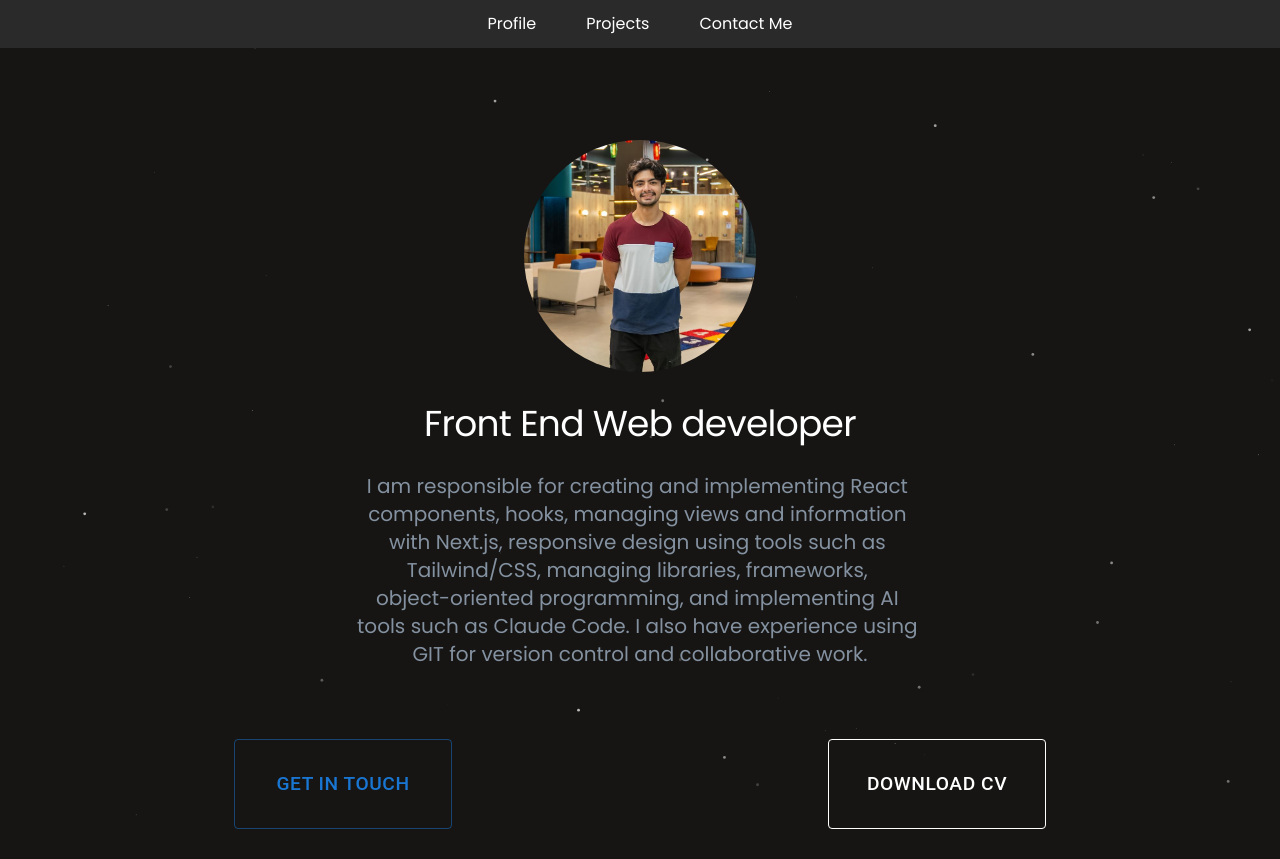
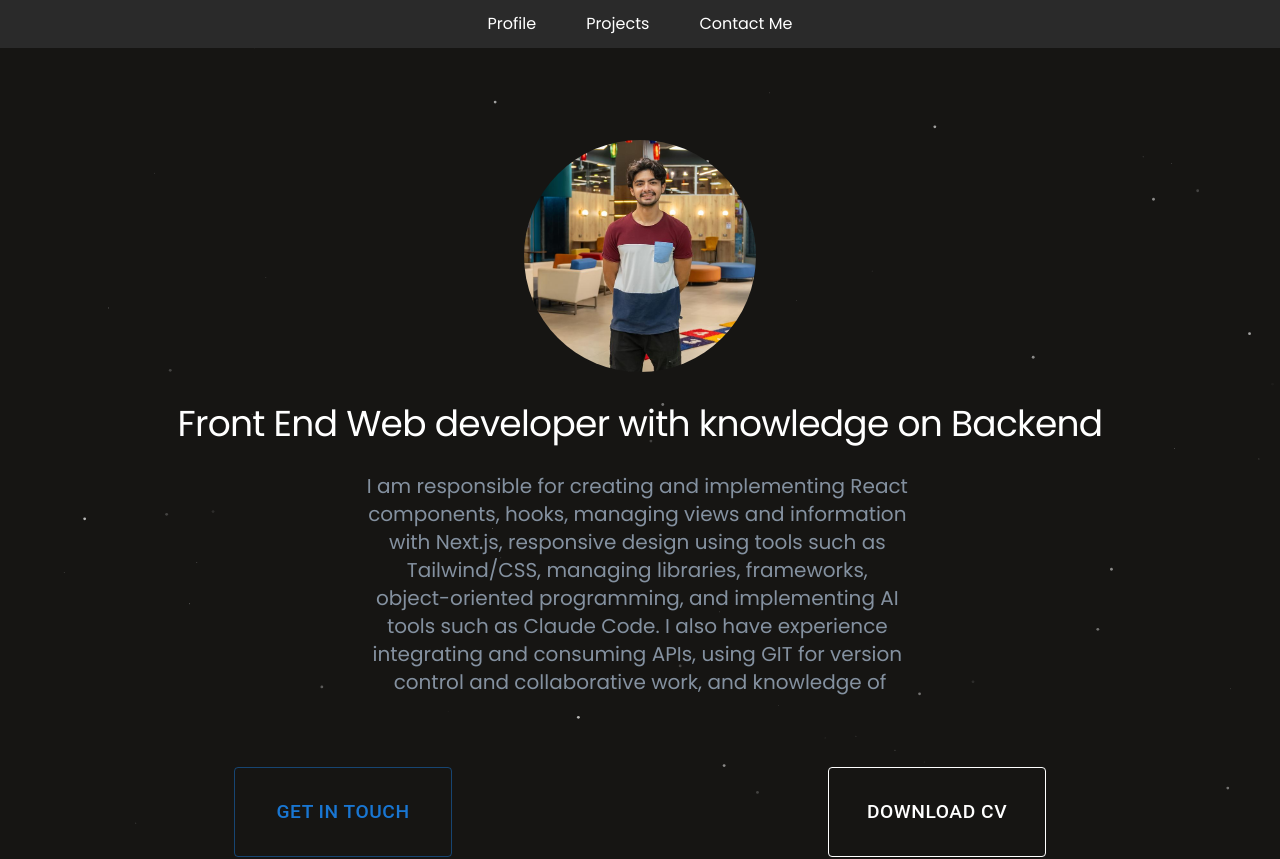
Before and after one commit to itscamperezb/Camilo-Perez-Portfolio, a React (Vite) app: page / in a window 1280 px wide. Shown: the top 859 px of the page. Built offline with nearby package versions, Linux system fonts and the light colour scheme.

Commit message:
actualización de info

```diff
--- a/src/Components/ProfileInfo.jsx
+++ b/src/Components/ProfileInfo.jsx
@@ -15,8 +15,8 @@ const transition = {
 };
 
 const homeInfo = {
-  h1: "Front End Web developer",
-  p: "I am responsible for creating and implementing React components, hooks, managing views and information with Next.js, responsive design using tools such as Tailwind/CSS, managing libraries, frameworks, object-oriented programming, and implementing AI tools such as Claude Code. I also have experience using GIT for version control and collaborative work.",
+  h1: "Front End Web developer with knowledge on Backend",
+  p: "I am responsible for creating and implementing React components, hooks, managing views and information with Next.js, responsive design using tools such as Tailwind/CSS, managing libraries, frameworks, object-oriented programming, and implementing AI tools such as Claude Code. I also have experience integrating and consuming APIs, using GIT for version control and collaborative work, and knowledge of",
 };
 function ProfileInfo() {
   return (
```
